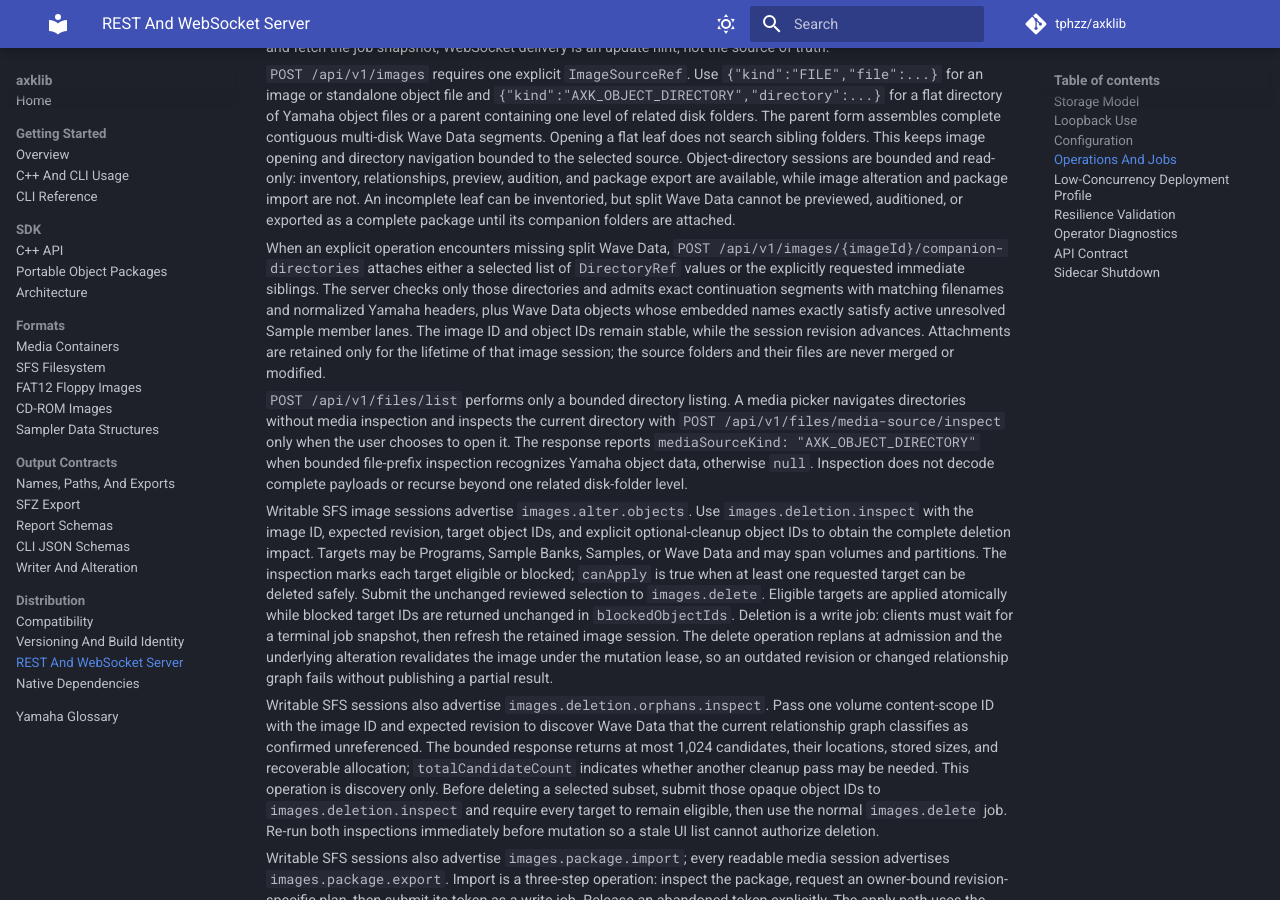
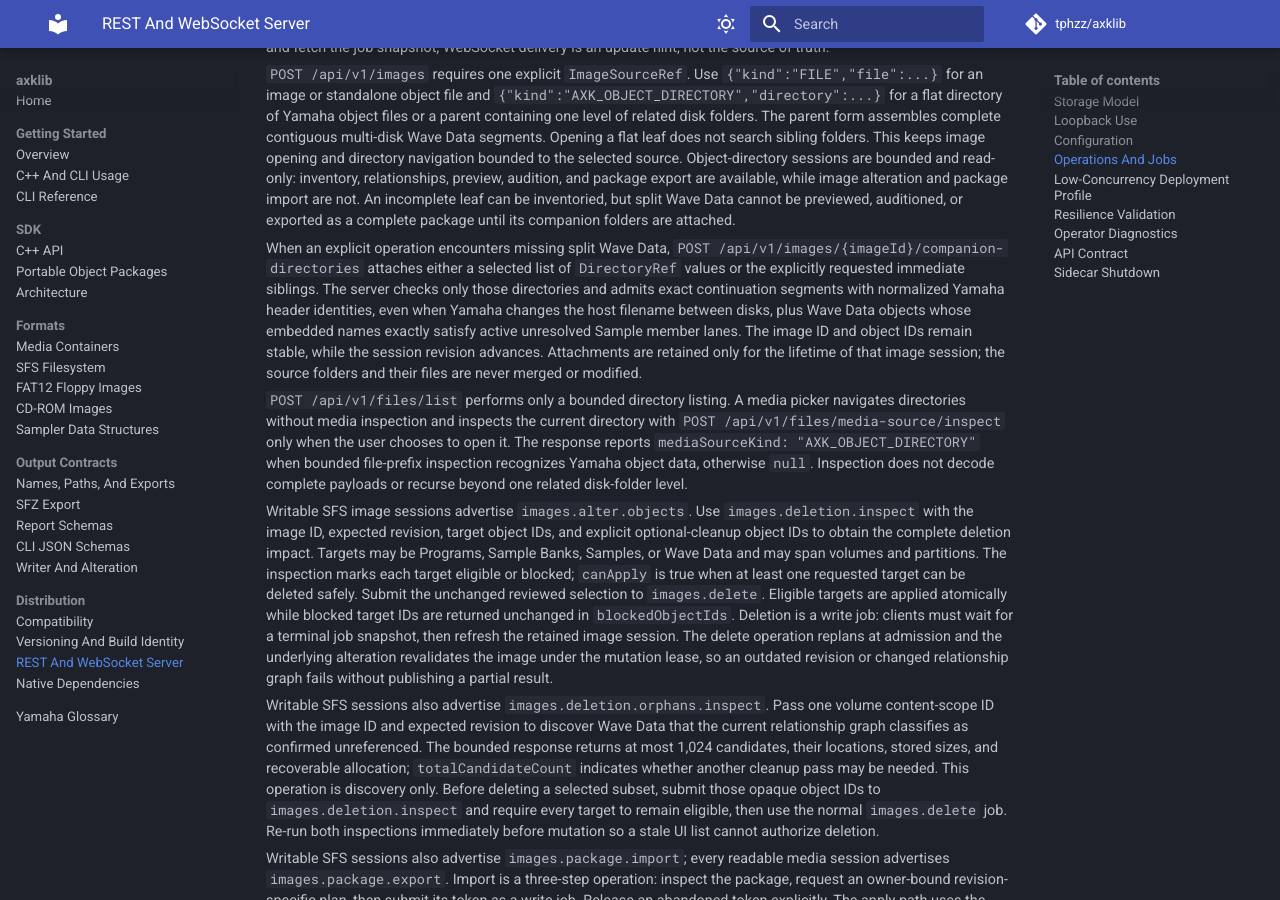
Before and after one commit to tphzz/axklib, an MkDocs documentation site: the page built from docs/axklib/server.md, in a window 1280 px wide and 900 px high, scrolled down 2976 px. Built offline with MkDocs 1.6.1 and Material for MkDocs 9.7.7, drawn with Linux system fonts in a browser that asks for light colours; comment, search, counter and statistics services are not loaded.

```diff
--- a/docs/axklib/server.md
+++ b/docs/axklib/server.md
@@ -199,11 +199,12 @@ When an explicit operation encounters missing split Wave Data,
 `POST /api/v1/images/{imageId}/companion-directories` attaches either a selected
 list of `DirectoryRef` values or the explicitly requested immediate siblings.
 The server checks only those directories and admits exact continuation segments
-with matching filenames and normalized Yamaha headers, plus Wave Data objects
-whose embedded names exactly satisfy active unresolved Sample member lanes.
-The image ID and object IDs remain stable, while the session revision advances.
-Attachments are retained only for the lifetime of that image session; the
-source folders and their files are never merged or modified.
+with normalized Yamaha header identities, even when Yamaha changes the host
+filename between disks, plus Wave Data objects whose embedded names exactly
+satisfy active unresolved Sample member lanes. The image ID and object IDs
+remain stable, while the session revision advances. Attachments are retained
+only for the lifetime of that image session; the source folders and their files
+are never merged or modified.
 
 `POST /api/v1/files/list` performs only a bounded directory listing. A media
 picker navigates directories without media inspection and inspects the current
```
Also changed, not shown: docs/axklib/floppy.md (+5 -4 lines), docs/axklib/media.md (+5 -5 lines), docs/axklib/sampler-data.md (+4 -4 lines), 3 other files.
